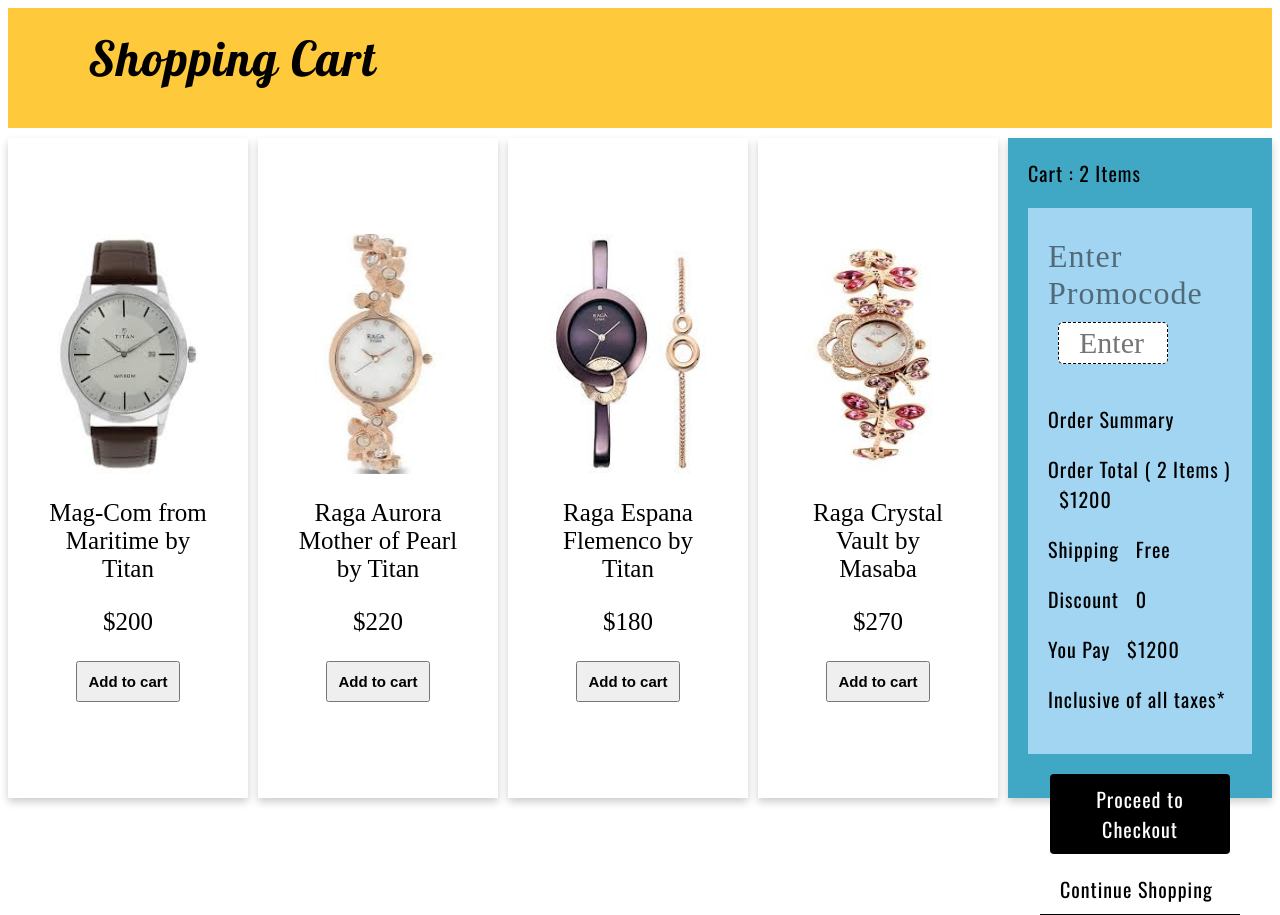
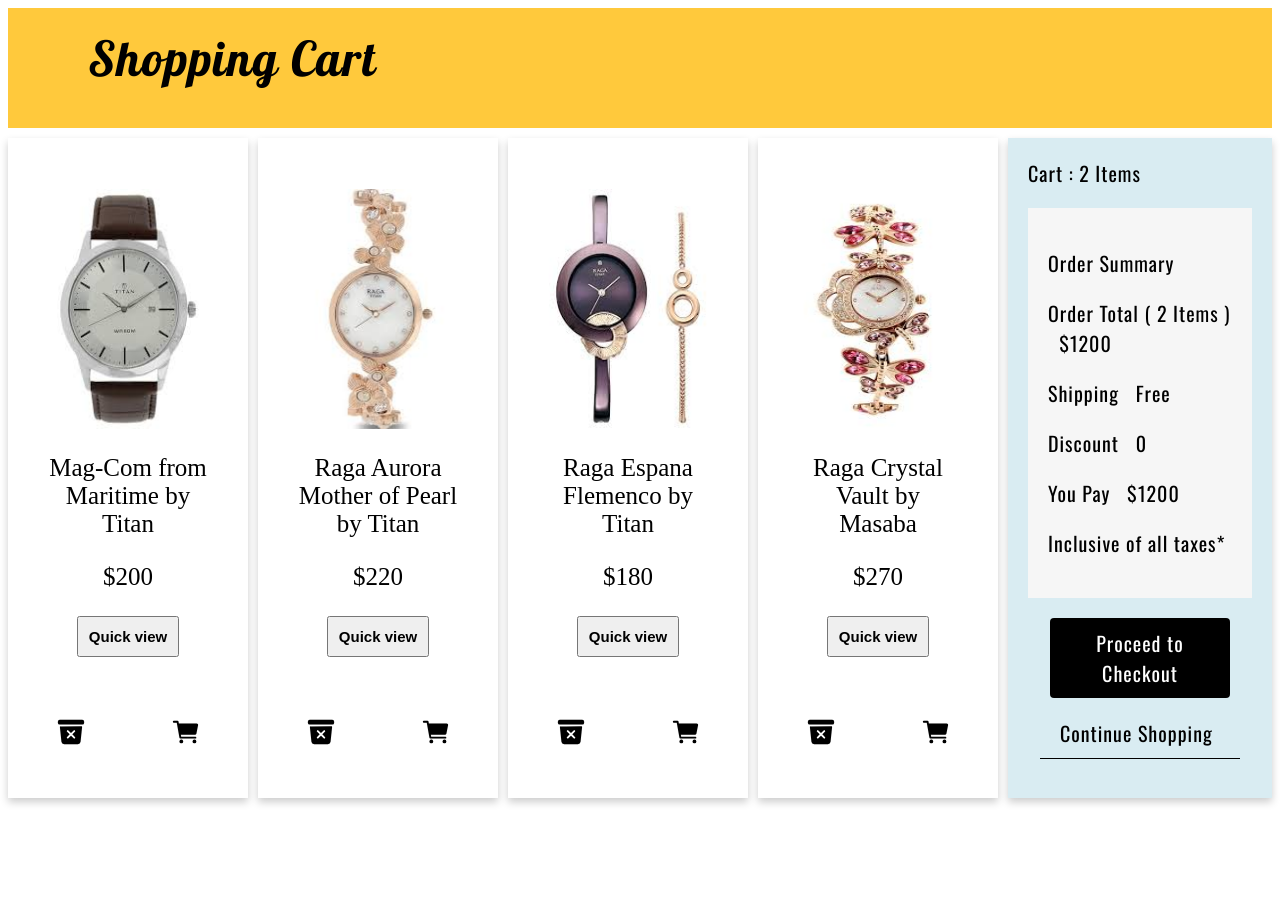
Before and after one commit to srpari/ShoppingCart, a plain HTML site: page index.html in a window 1280 px wide. After the commit the page ends 836 px from the top, so only its background shows below. Drawn offline with nearby package versions, Linux system fonts and the light colour scheme; a web font is replaced by a local one.

Commit message:
Adding del,cart Icons & fns

```diff
--- /dev/null
+++ b/cart.js
@@ -0,0 +1,14 @@
+let itemQty = [];
+let totalQty = [];
+
+function delItems(id){
+     document.getElementById(id).style.color="blue";
+}
+
+function addItems (id) {
+   let targetCart = document.getElementsByClassName("cart")[id];
+   targetCart.style.display="none";
+   let targertRibbon= document.getElementsByClassName("ribbon")[id];
+   targertRibbon.style.display="block";
+   document.get
+}
--- a/index.html
+++ b/index.html
@@ -17,6 +17,8 @@
       href="https://fonts.googleapis.com/css2?family=Peddana&display=swap"
       rel="stylesheet"
     />
+    <script src="https://unpkg.com/ionicons@5.2.3/dist/ionicons.js"></script>
+    <script src="cart.js"></script>
   </head>
   <body>
     <header>Shopping Cart</header>
@@ -28,8 +30,17 @@
           <div class="content">
             <p>Mag-Com from Maritime by Titan </p>
              <p>$200</p>
-            <button class="btn">Add to cart</button>
-            <!-- <button class="btn">Quick view</button> -->
+            <!-- <button class="btn">Add to cart</button> -->
+            <button class="btn">Quick view</button>
+          </div>
+          <div class="addtocart">
+            <ion-icon name="trash-bin" class="bin" onclick="delItems(this.id)" id="0"></ion-icon>
+            <ion-icon name="cart" class="cart" onclick="addItems(this.id)" id="0"></ion-icon>
+          </div>
+          <div class="ribbon" id="ribbon">
+            <ion-icon name="remove-circle"></ion-icon>
+            <input type="text" value="1">
+            <ion-icon name="add-circle"></ion-icon>
           </div>
         </div>
         <div class="card">
@@ -37,8 +48,17 @@
           <div class="content">
             <p>Raga Aurora Mother of Pearl by Titan</p>
           <p>$220</p>
-            <button class="btn">Add to cart</button>
-            <!-- <button class="btn">Quick view</button> -->
+            <!-- <button class="btn">Add to cart</button> -->
+            <button class="btn">Quick view</button>
+          </div>
+          <div class="addtocart">
+            <ion-icon name="trash-bin" class="bin" onclick="delItems(this.id)" id="1"></ion-icon>
+            <ion-icon name="cart" class="cart" onclick="addItems(this.id)" id="1"></ion-icon>
+          </div>
+          <div class="ribbon" id="ribbon">
+            <ion-icon name="remove-circle"></ion-icon>
+            <input type="text" value="1">
+            <ion-icon name="add-circle"></ion-icon>
           </div>
         </div>
         <div class="card">
@@ -46,23 +66,41 @@
           <div class="content">
             <p>Raga Espana Flemenco by Titan</p>
            <p>$180</p>
-            <button class="btn">Add to cart</button>
-            <!-- <button class="btn">Quick view</button> -->
+            <!-- <button class="btn">Add to cart</button> -->
+            <button class="btn">Quick view</button>
+          </div>
+          <div class="addtocart">
+            <ion-icon name="trash-bin" class="bin" onclick="delItems(this.id)" id="2"></ion-icon>
+            <ion-icon name="cart" class="cart" onclick="addItems(this.id)" id="2"></ion-icon>
+          </div>
+          <div class="ribbon" id="ribbon">
+            <ion-icon name="remove-circle"></ion-icon>
+            <input type="text" value="1">
+            <ion-icon name="add-circle"></ion-icon>
           </div>
         </div>
         <div class="card">
           <img src="/images/7.jpg" alt="Titan Watch" />
           <div class="content">
             <p>Raga Crystal Vault by Masaba</p> <p>$270</p>
-            <button class="btn">Add to cart</button>
-            <!-- <button class="btn">Quick view</button> -->
+            <!-- <button class="btn">Add to cart</button> -->
+            <button class="btn">Quick view</button>
+          </div>
+          <div class="addtocart">
+            <ion-icon name="trash-bin" class="bin" onclick="delItems(this.id)" id="3"></ion-icon>
+            <ion-icon name="cart" class="cart" onclick="addItems(this.id)" id="3"></ion-icon>
+          </div>
+          <div class="ribbon" id="ribbon">
+            <ion-icon name="remove-circle"></ion-icon>
+            <input type="text" value="1">
+            <ion-icon name="add-circle"></ion-icon>
           </div>
         </div>
       </main>
-      <div class="cart">
+      <div class="shoppingcart">
         <div class="cartItems">Cart : <span>2 Items</span></div>
         <div class="orderSummary">
-          <div class="promo"><label>Enter Promocode </label><input type="text" placeholder="Enter Voucher Code"></div>
+          <!-- <div class="promo"><label>Enter Promocode </label><input type="text" placeholder="Enter Voucher Code"></div> -->
           <p>Order Summary</p>
           <p>Order Total ( 2 Items ) &nbsp; $1200</p>
           <p>Shipping &nbsp; Free</p>
@@ -76,6 +114,7 @@
           </div>
       </div>
     </div>
+
     <footer></footer>
   </body>
 </html>
--- a/style.css
+++ b/style.css
@@ -20,10 +20,10 @@ header {
   height: 120px;
 }
 
-.cart {
+.shoppingcart {
   width: 35%;
   font-family: "Oswald", sans-serif;
-  background-color: #40a8c4;
+  background-color: #d9ecf2;
   height: 660px;
   box-shadow: 0 4px 8px 0 #00000033;
   padding: 20px;
@@ -60,6 +60,7 @@ header {
   width: 220px;
   height: 240px;
 }
+
 .content {
   font-family: "Peddana", serif;
   font-size: 25px;
@@ -74,7 +75,7 @@ header {
 }
 
 .orderSummary {
-  background-color: #a2d5f2;
+  background-color: #f6f6f6;
   padding: 20px;
   margin-top: 20px;
 }
@@ -104,24 +105,64 @@ header {
   width: 200px;
   margin-top: 10px;
 }
-.promo {
-  padding: 10px 0px;
-  font-family: "Peddana", serif;
-  font-size: 32px;
+
+.addtocart {
+  display: grid;
+  grid-template-columns: 1fr 1fr;
+  grid-gap: 10px;
+  margin-top: 60px;
+  width: 100%;
+  place-items: center;
+  cursor: pointer;
 }
 
-.promo label {
-  opacity: 0.5;
+.addtocart ion-icon {
+  width: 30px;
+  height: 30px;
+}
+/*
+.addtocart a {
+  text-decoration: none;
+  color: #000;
+  cursor: pointer;
+} */
+
+/* Ribbon SPAN Qty Update */
+
+.ribbon {
+  font-size: 1.5em;
+  width: 3.9em;
+  height: 1.7em;
+  text-align: center;
+  padding: 0.35em 0;
+  border-radius: 0.3em;
+  position: relative;
+  bottom: 40px;
+  left: 30px;
+  /* background: #ffc93c; */
+  transform: rotateZ(0deg);
+  backface-visibility: hidden;
+  color: #000;
+  display: none;
+  cursor: pointer;
 }
 
 input[type="text"] {
-  height: 40px;
-  width: 60%;
-  font-size: 30px;
-  font-family: "Peddana", serif;
-  margin: 10px;
-  color: #000;
-  padding: 20px;
-  border-radius: 5px;
-  border: 1px dashed #000;
+  width: 30px;
+  height: 30px;
+  position: relative;
+  bottom: 10px;
+  text-align: center;
 }
+
+/*
+.ribbon {
+  display: none;
+  position: relative;
+  bottom: 0px;
+  background-color: #ffc93c;
+  text-align: center;
+  transform: translateY(-100%) rotate(145deg) translateX(70.71067811865476%)
+    rotate(-145deg);
+  transform-origin: bottom right;
+} */
```
